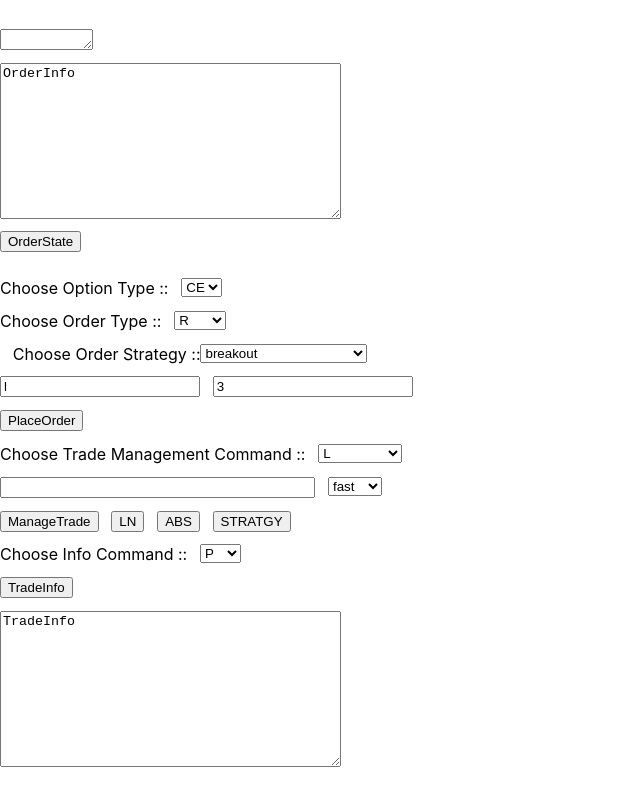
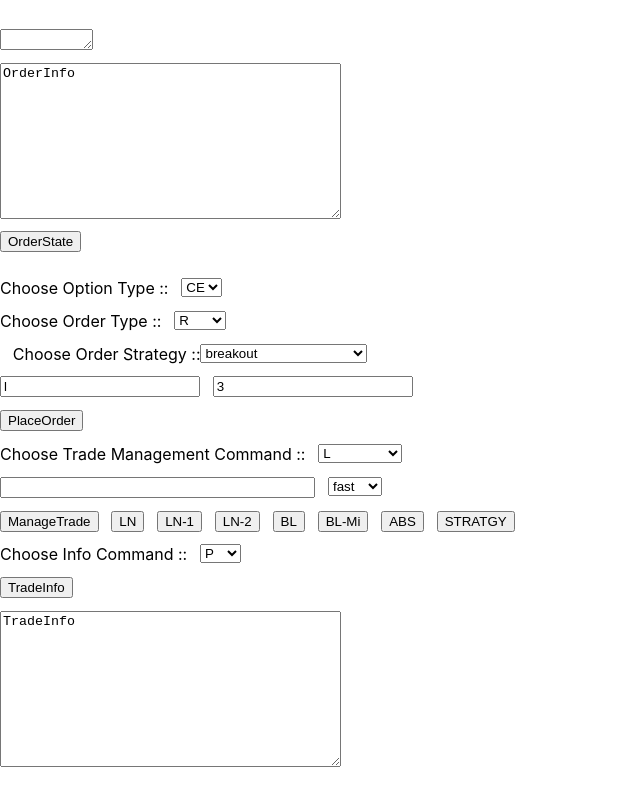
Before and after one commit to prattyush/tradingwebtool, a React (Create React App) app: page /ordercmd in a window 1280 px wide. Shown: the whole page, without its empty margins (0-640 px from the left). Built offline with nearby package versions, Linux system fonts and the light colour scheme.

Commit message:
Addomg BL Mid

```diff
--- a/src/OrderInput.js
+++ b/src/OrderInput.js
@@ -164,7 +164,15 @@ const OrderInput = ({tradingStyle, ipAddress, replaySpeed, ceStrikePrice, peStri
     }
     const onBLManagementCommandPlaced = (event) => {
         event.preventDefault();
-        const cmdParams = "low|" + cmdInputMngTd.replace(" ", "|");
+        postBLCommand("low");
+    }
+    const onBLMidManagementCommandPlaced = (event) => {
+        event.preventDefault();
+        postBLCommand("mid");
+    }
+
+    function postBLCommand(barPosition) {
+        const cmdParams = barPosition + "|" + cmdInputMngTd.replace(" ", "|");
         fetch('http://' + ipAddress + ':9060/' + tradingStyle + "/ordermngmnt?command=BL&params=" + cmdParams, {
             method: 'POST',
             body: JSON.stringify({
@@ -406,6 +414,7 @@ const OrderInput = ({tradingStyle, ipAddress, replaySpeed, ceStrikePrice, peStri
             <button style={{float:"left", marginTop:'1%', marginLeft:'1%'}} type="button" onClick={onLN1ManagementCommandPlaced} title="LN-1">LN-1</button>
             <button style={{float:"left", marginTop:'1%', marginLeft:'1%'}} type="button" onClick={onLN2ManagementCommandPlaced} title="LN-2">LN-2</button>
             <button style={{float:"left", marginTop:'1%', marginLeft:'1%'}} type="button" onClick={onBLManagementCommandPlaced} title="BL">BL</button>
+            <button style={{float:"left", marginTop:'1%', marginLeft:'1%'}} type="button" onClick={onBLMidManagementCommandPlaced} title="BL-Mid">BL-Mi</button>
             <button style={{float:"left", marginTop:'1%', marginLeft:'1%'}} type="button" onClick={onABSManagementCommandPlaced} title="ABS">ABS</button>
             <button style={{float:"left", marginTop:'1%', marginLeft:'1%'}} type="button" onClick={onStrategyCommandPlaced} title="Strategy">STRATGY</button>
             <label style={{clear:"both", float:"left", marginTop:'1%', marginRight: '1%'}}>Choose Info Command :: </label>
--- a/src/OrderInputCommand.js
+++ b/src/OrderInputCommand.js
@@ -140,6 +140,80 @@ const OrderInputCommand = ({tradingStyle, ipAddress, replaySpeed, ceStrikePrice,
             });
     }
 
+    const onLN1ManagementCommandPlaced = (event) => {
+        event.preventDefault();
+        fetch('http://' + ipAddress + ':9060/' + tradingStyle + "/ordermngmnt?command=LN&params=1", {
+            method: 'POST',
+            body: JSON.stringify({
+                // Add parameters here
+            }),
+            headers: {
+                'Content-type': 'application/json; charset=UTF-8',
+                'Access-Control-Allow-Origin':'true'
+            },
+        })
+            .then((response) => response.json())
+            .then((data) => {
+                console.log(data);
+                // Handle data
+            }).then()
+            .catch((err) => {
+                console.log(err.message);
+            });
+    }
+
+    const onLN2ManagementCommandPlaced = (event) => {
+        event.preventDefault();
+        fetch('http://' + ipAddress + ':9060/' + tradingStyle + "/ordermngmnt?command=LN&params=2", {
+            method: 'POST',
+            body: JSON.stringify({
+                // Add parameters here
+            }),
+            headers: {
+                'Content-type': 'application/json; charset=UTF-8',
+                'Access-Control-Allow-Origin':'true'
+            },
+        })
+            .then((response) => response.json())
+            .then((data) => {
+                console.log(data);
+                // Handle data
+            }).then()
+            .catch((err) => {
+                console.log(err.message);
+            });
+    }
+
+    const onBLManagementCommandPlaced = (event) => {
+        event.preventDefault();
+        postBLCommand("low");
+    }
+    const onBLMidManagementCommandPlaced = (event) => {
+        event.preventDefault();
+        postBLCommand("mid");
+    }
+
+    function postBLCommand(barPosition) {
+        const cmdParams = barPosition + "|" + cmdInputMngTd.replace(" ", "|");
+        fetch('http://' + ipAddress + ':9060/' + tradingStyle + "/ordermngmnt?command=BL&params=" + cmdParams, {
+            method: 'POST',
+            body: JSON.stringify({
+                // Add parameters here
+            }),
+            headers: {
+                'Content-type': 'application/json; charset=UTF-8',
+                'Access-Control-Allow-Origin':'true'
+            },
+        })
+            .then((response) => response.json())
+            .then((data) => {
+                console.log(data);
+                // Handle data
+            }).then()
+            .catch((err) => {
+                console.log(err.message);
+            });
+    }
 
     const onABSManagementCommandPlaced = (event) => {
         event.preventDefault();
@@ -282,6 +356,10 @@ const OrderInputCommand = ({tradingStyle, ipAddress, replaySpeed, ceStrikePrice,
             <button style={{clear:"both", float:"left", marginTop:'1%'}} type="button" onClick={onTdManagementCommandPlaced} title="ManageTrade">ManageTrade</button>
             <p></p>
             <button style={{float:"left", marginTop:'1%', marginLeft:'1%'}} type="button" onClick={onLNManagementCommandPlaced} title="LN">LN</button>
+            <button style={{float:"left", marginTop:'1%', marginLeft:'1%'}} type="button" onClick={onLN1ManagementCommandPlaced} title="LN-1">LN-1</button>
+            <button style={{float:"left", marginTop:'1%', marginLeft:'1%'}} type="button" onClick={onLN2ManagementCommandPlaced} title="LN-2">LN-2</button>
+            <button style={{float:"left", marginTop:'1%', marginLeft:'1%'}} type="button" onClick={onBLManagementCommandPlaced} title="BL">BL</button>
+            <button style={{float:"left", marginTop:'1%', marginLeft:'1%'}} type="button" onClick={onBLMidManagementCommandPlaced} title="BL-Mid">BL-Mi</button>
             <button style={{float:"left", marginTop:'1%', marginLeft:'1%'}} type="button" onClick={onABSManagementCommandPlaced} title="ABS">ABS</button>
             <button style={{float:"left", marginTop:'1%', marginLeft:'1%'}} type="button" onClick={onStrategyCommandPlaced} title="Strategy">STRATGY</button>
             <label style={{clear:"both", float:"left", marginTop:'1%', marginRight: '1%'}}>Choose Info Command :: </label>
```
